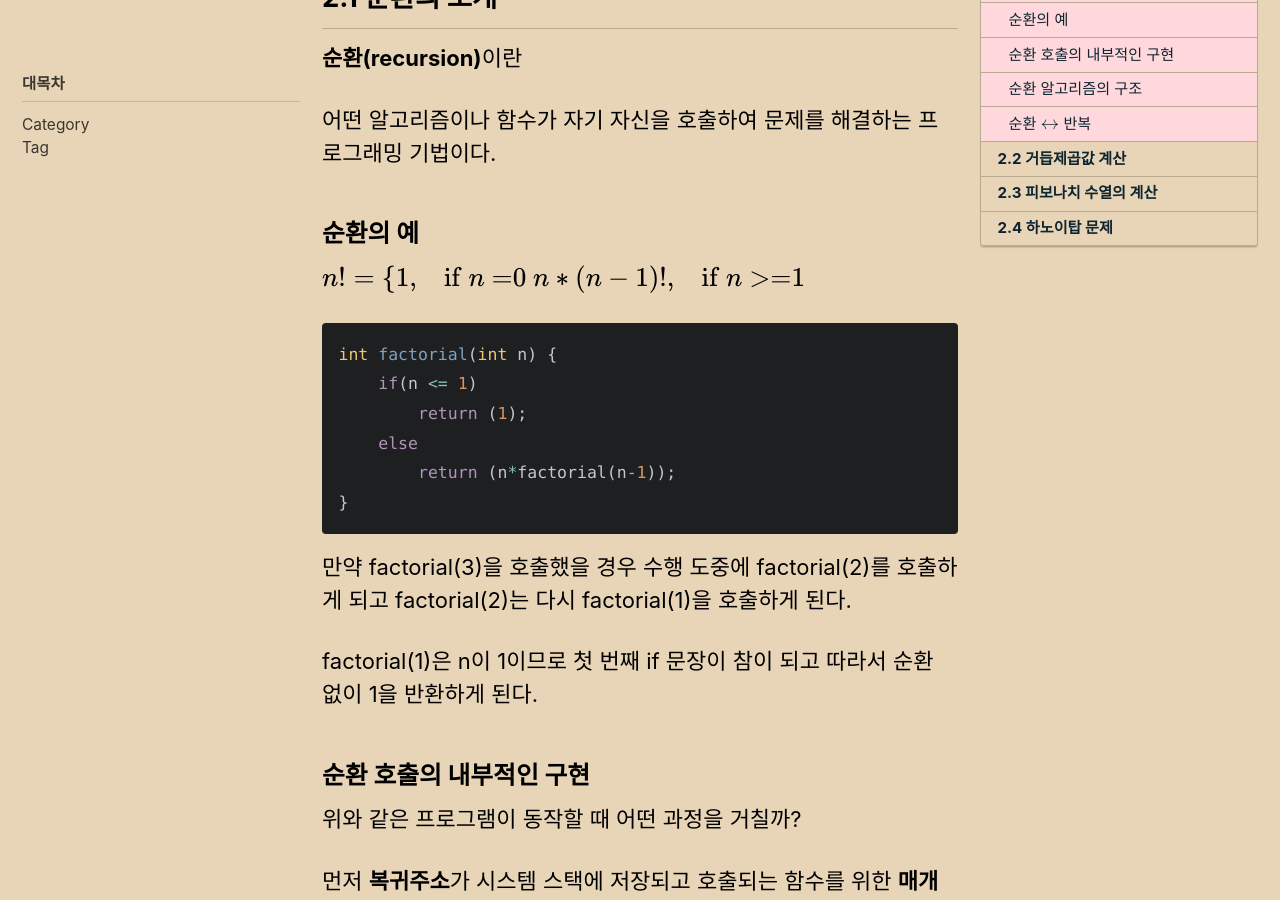
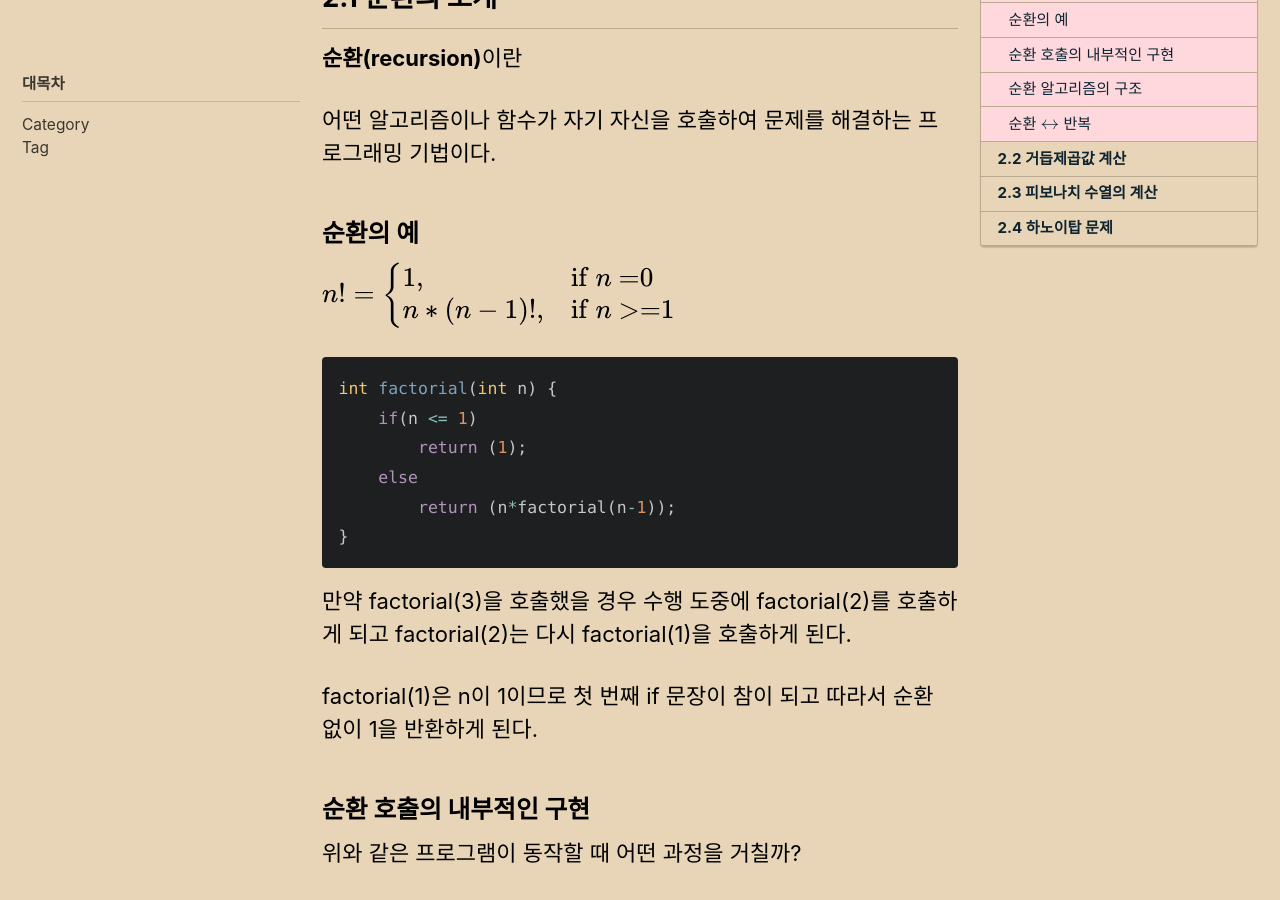
Before and after one commit to Lucas-Shin-Dev/lucas-shin-dev.github.io, a Jekyll site: the page built from _posts/2023-03-12-Review0312-DataStructure.md, in a window 1280 px wide and 900 px high, scrolled down 342 px. Built offline with Jekyll 4.4.1, drawn with Linux system fonts in a browser that asks for light colours; cached includes are drawn as plain includes; formulas are drawn with MathJax 3; comment, search, counter and statistics services are not loaded.

Commit message:
modify LaTex

```diff
--- a/_posts/2023-03-12-Review0312-DataStructure.md
+++ b/_posts/2023-03-12-Review0312-DataStructure.md
@@ -23,7 +23,7 @@ use_math: true
 
 $n! =
 \begin{cases}
-1, & \mbox{if }n \mbox{ =0} \\
+1, & \mbox{if }n \mbox{ =0} \\\
 n*(n-1)!, &  \mbox{if }n\mbox{ >=1}
 \end{cases}\$
 
```
